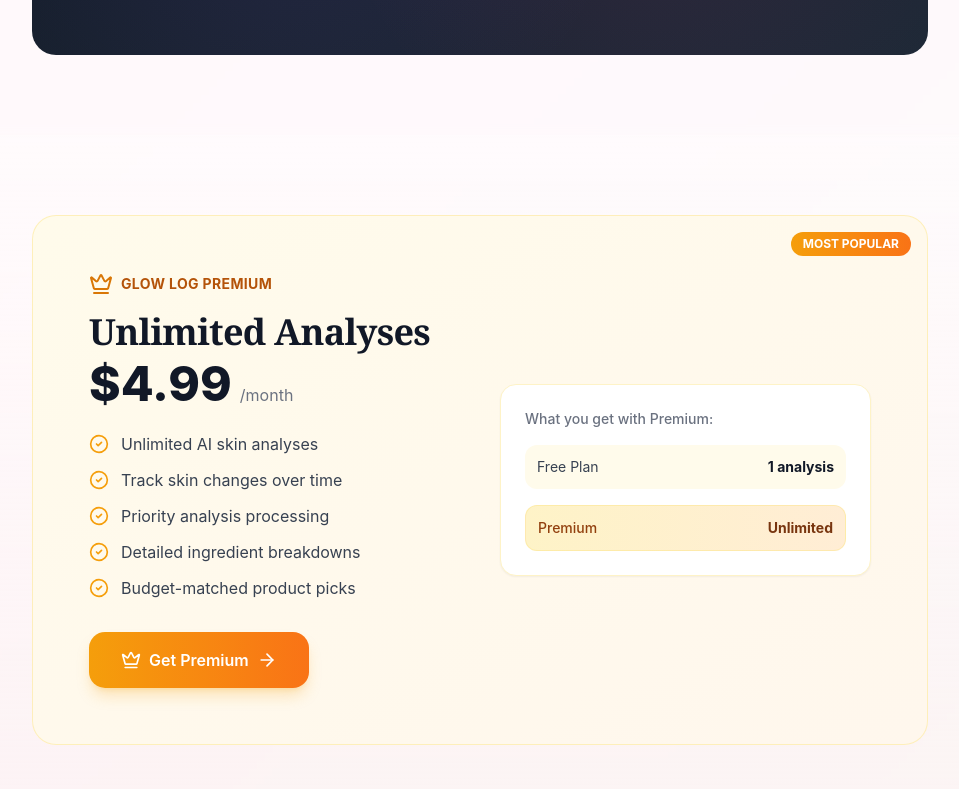
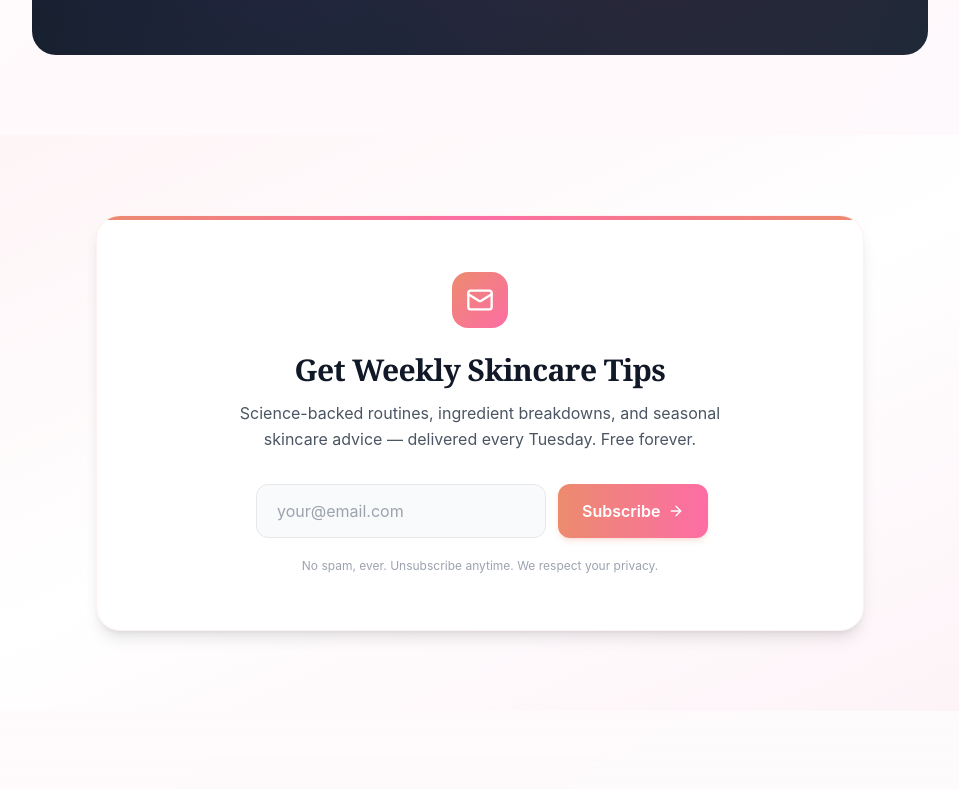
Before and after one commit to ebraryilmazel8-lang/glowlog-ai, a Next.js app: page / in a window 1280 px wide. Shown: the part 3142-3931 px from the top of the page, without its empty margins (160-1119 px from the left). Built offline with nearby package versions, Linux system fonts and the light colour scheme.

Commit message:
feat: add email capture section + blog link in footer
Add email capture section with subscription handling.

```diff
--- a/src/app/page.tsx
+++ b/src/app/page.tsx
@@ -22,6 +22,7 @@ import {
   Smartphone,
   X,
   Heart,
+  Mail,
 } from "lucide-react";
 
 // Animated counter component
@@ -82,6 +83,9 @@ function useReveal() {
 
 export default function Home() {
   const [openFaq, setOpenFaq] = useState<number | null>(null);
+  const [email, setEmail] = useState("");
+  const [subscribed, setSubscribed] = useState(false);
+  const [subscribing, setSubscribing] = useState(false);
   const hero = useReveal();
   const stats = useReveal();
   const howItWorks = useReveal();
@@ -91,7 +95,29 @@ export default function Home() {
   const premium = useReveal();
   const knowledge = useReveal();
   const faq = useReveal();
+  const emailCapture = useReveal();
   const finalCta = useReveal();
+
+  const handleSubscribe = async (e: React.FormEvent) => {
+    e.preventDefault();
+    if (!email || subscribing) return;
+    setSubscribing(true);
+    try {
+      const res = await fetch("/api/subscribe", {
+        method: "POST",
+        headers: { "Content-Type": "application/json" },
+        body: JSON.stringify({ email }),
+      });
+      if (res.ok) {
+        setSubscribed(true);
+        setEmail("");
+      }
+    } catch {
+      // silently fail
+    } finally {
+      setSubscribing(false);
+    }
+  };
 
   const faqItems = [
     { q: "Is the skin analysis really free?", a: "Yes! Your first analysis is completely free — no account, no credit card, no strings attached. Premium unlocks unlimited analyses for $4.99/month." },
@@ -340,6 +366,66 @@ export default function Home() {
         </div>
       </section>
 
+
+      {/* EMAIL CAPTURE */}
+      <section
+        ref={emailCapture.ref}
+        className="py-20 px-4 bg-gradient-to-br from-glow-50/40 via-white to-blush-50/40"
+      >
+        <div className={`max-w-3xl mx-auto text-center transition-all duration-700 ${emailCapture.visible ? "opacity-100 translate-y-0" : "opacity-0 translate-y-8"}`}>
+          <div className="bg-white rounded-3xl p-10 sm:p-14 shadow-lg border border-glow-100/50 relative overflow-hidden">
+            <div className="absolute top-0 left-0 w-full h-1 bg-gradient-to-r from-glow-400 via-blush-400 to-glow-400" />
+
+            <div className="w-14 h-14 rounded-2xl bg-gradient-to-br from-glow-400 to-blush-400 flex items-center justify-center mx-auto mb-6">
+              <Mail className="w-7 h-7 text-white" />
+            </div>
+
+            <h2 className="text-2xl sm:text-3xl font-bold text-gray-900 mb-3">
+              Get Weekly Skincare Tips
+            </h2>
+            <p className="text-gray-600 max-w-lg mx-auto mb-8 leading-relaxed">
+              Science-backed routines, ingredient breakdowns, and seasonal skincare advice — delivered every Tuesday. Free forever.
+            </p>
+
+            {subscribed ? (
+              <div className="flex items-center justify-center gap-2 text-emerald-600 font-semibold py-4">
+                <CheckCircle2 className="w-5 h-5" />
+                You&apos;re in! Check your inbox for a welcome email.
+              </div>
+            ) : (
+              <form onSubmit={handleSubscribe} className="flex flex-col sm:flex-row gap-3 max-w-md mx-auto">
+                <input
+                  type="email"
+                  value={email}
+                  onChange={(e) => setEmail(e.target.value)}
+                  placeholder="your@email.com"
+                  required
+                  className="flex-1 px-5 py-3.5 rounded-xl border border-gray-200 bg-gray-50 text-gray-900 placeholder-gray-400 focus:outline-none focus:ring-2 focus:ring-glow-400/50 focus:border-glow-300 transition-all"
+                />
+                <button
+                  type="submit"
+                  disabled={subscribing}
+                  className="px-6 py-3.5 bg-gradient-to-r from-glow-400 to-blush-400 text-white rounded-xl font-semibold shadow-md shadow-glow-400/20 hover:shadow-lg hover:scale-105 transition-all disabled:opacity-60 disabled:hover:scale-100 flex items-center justify-center gap-2 whitespace-nowrap"
+                >
+                  {subscribing ? (
+                    <span className="w-5 h-5 border-2 border-white/30 border-t-white rounded-full animate-spin" />
+                  ) : (
+                    <>
+                      Subscribe
+                      <ArrowRight className="w-4 h-4" />
+                    </>
+                  )}
+                </button>
+              </form>
+            )}
+
+            <p className="mt-5 text-xs text-gray-400">
+              No spam, ever. Unsubscribe anytime. We respect your privacy.
+            </p>
+          </div>
+        </div>
+      </section>
+
       {/* ═══════════ PREMIUM ═══════════ */}
       <section
         ref={premium.ref}
@@ -554,6 +640,7 @@ export default function Home() {
             <div>
               <h4 className="text-white font-semibold text-sm uppercase tracking-wider mb-4">Resources</h4>
               <ul className="space-y-2 text-sm">
+                <li><Link href="/blog" className="hover:text-white transition-colors">Blog</Link></li>
                 <li><a href="#how-it-works" className="hover:text-white transition-colors">How It Works</a></li>
                 <li><a href="#" className="hover:text-white transition-colors">Skincare Guide</a></li>
                 <li><a href="#" className="hover:text-white transition-colors">Ingredient Glossary</a></li>
```
